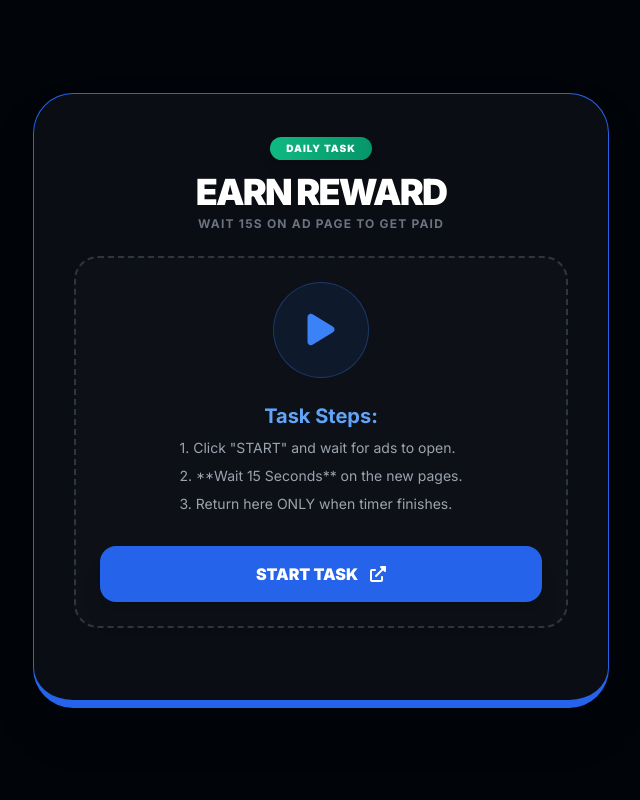
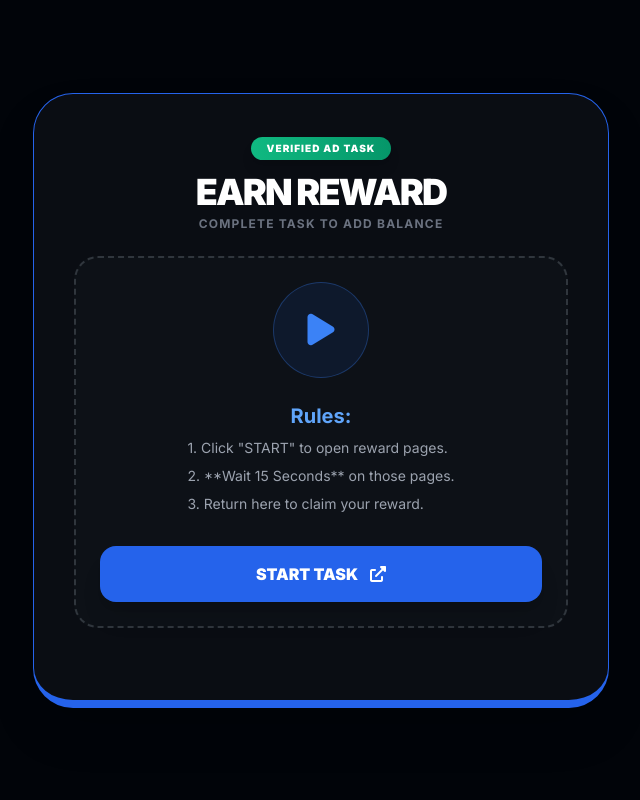
Before and after one commit to paisapropakistan/EarningApp, a Flask app: template templates/watch_ads.html in a window 1280 px wide. Shown: the whole page, without its empty margins (319-959 px from the left). Run offline with Flask 3, Linux system fonts and the light colour scheme; the template is opened without the code that fills it, so the values that code supplies are empty; some libraries are stand-ins or nearby versions.

Commit message:
Add files via upload

```diff
--- a/templates/watch_ads.html
+++ b/templates/watch_ads.html
@@ -5,12 +5,12 @@
 
     <meta charset="UTF-8">
     <meta name="viewport" content="width=device-width, initial-scale=1.0">
-    <title>High-Paying Task | PaisaPro</title>
+    <title>Premium Task | PaisaPro</title>
     <script src="https://cdn.tailwindcss.com"></script>
     <link rel="stylesheet" href="https://cdnjs.cloudflare.com/ajax/libs/font-awesome/6.0.0/css/all.min.css">
     <style>
         @import url('https://fonts.googleapis.com/css2?family=Inter:wght@400;700;900&display=swap');
-        body { background: #010409; color: white; font-family: 'Inter', sans-serif; }
+        body { background: #010409; color: white; font-family: 'Inter', sans-serif; overflow-x: hidden; }
         .glass { background: rgba(13, 17, 23, 0.8); backdrop-filter: blur(12px); border: 1px solid #30363d; }
         .task-container { position: relative; width: 100%; min-height: 280px; background: #0d1117; border-radius: 24px; border: 2px dashed #30363d; }
         .reward-badge { background: linear-gradient(90deg, #10b981, #059669); }
@@ -24,10 +24,10 @@
 
         <div id="adHeader" class="mb-6">
             <div class="reward-badge inline-block text-white text-[10px] px-4 py-1 rounded-full font-black uppercase tracking-widest mb-3 shadow-lg">
-                Daily Task
+                Verified Ad Task
             </div>
             <h2 class="text-3xl md:text-4xl font-black uppercase mb-1 tracking-tighter text-white">Earn Reward</h2>
-            <p class="text-gray-500 text-xs font-bold uppercase tracking-widest">Wait 15s on ad page to get paid</p>
+            <p class="text-gray-500 text-xs font-bold uppercase tracking-widest">Complete task to add balance</p>
         </div>
 
         <div class="task-container mb-8 flex items-center justify-center p-6 relative" id="taskBox">
@@ -38,13 +38,13 @@
                     <div class="bg-blue-600/10 w-24 h-24 rounded-full flex items-center justify-center mx-auto mb-6 border border-blue-500/30">
                         <i class="fas fa-play text-4xl text-blue-500"></i>
                     </div>
-                    <h3 class="font-bold text-xl mb-2 text-blue-400">Task Steps:</h3>
+                    <h3 class="font-bold text-xl mb-2 text-blue-400">Rules:</h3>
                     <ul class="text-gray-400 text-sm mb-8 space-y-2 text-left inline-block">
-                        <li>1. Click "START" and wait for ads to open.</li>
-                        <li>2. **Wait 15 Seconds** on the new pages.</li>
-                        <li>3. Return here ONLY when timer finishes.</li>
+                        <li>1. Click "START" to open reward pages.</li>
+                        <li>2. **Wait 15 Seconds** on those pages.</li>
+                        <li>3. Return here to claim your reward.</li>
                     </ul>
-                    <button onclick="startTask()" class="w-full bg-blue-600 hover:bg-blue-500 text-white py-4 rounded-2xl font-black transition-all flex items-center justify-center gap-3 shadow-xl">
+                    <button onclick="startTask()" class="w-full bg-blue-600 hover:bg-blue-500 text-white py-4 rounded-2xl font-black transition-all flex items-center justify-center gap-3 shadow-xl uppercase">
                         START TASK <i class="fas fa-external-link-alt"></i>
                     </button>
                 </div>
@@ -55,17 +55,17 @@
                         <div class="absolute inset-0 border-4 border-blue-500 rounded-full border-t-transparent animate-spin"></div>
                         <i class="fas fa-shield-alt absolute top-1/2 left-1/2 -translate-x-1/2 -translate-y-1/2 text-3xl text-blue-500"></i>
                     </div>
-                    <p class="text-lg font-bold text-blue-400 animate-pulse uppercase">Monitoring Activity...</p>
+                    <p class="text-lg font-bold text-blue-400 animate-pulse">VALIDATING AD VIEW...</p>
                 </div>
 
                 <div id="successState" class="hidden">
-                    <i class="fas fa-check-circle text-7xl text-green-500 mb-4"></i>
-                    <h3 class="text-2xl font-black text-white uppercase">Task Done!</h3>
+                    <i class="fas fa-check-circle text-7xl text-green-500 mb-4 animate-bounce"></i>
+                    <h3 class="text-2xl font-black text-white uppercase">Ready to Claim!</h3>
                 </div>
             </div>
         </div>
 
-        <button id="claimBtn" class="hidden w-full bg-green-600 hover:bg-green-500 text-white py-5 rounded-3xl font-black text-2xl transition-all shadow-xl uppercase">
+        <button id="claimBtn" class="hidden w-full bg-green-600 hover:bg-green-500 text-white py-5 rounded-3xl font-black text-2xl transition-all shadow-xl uppercase tracking-tighter">
             CLAIM REWARD
         </button>
 
@@ -77,6 +77,7 @@
         let timerInterval;
         let userSupposedToBeAway = false;
 
+        // Flask Plan Reward Integration
         const userPlan = "{{ user.plan }}";
         let reward = 5;
         if(userPlan === "Gold") reward = 10;
@@ -85,19 +86,21 @@
         document.getElementById('claimBtn').innerText = `CLAIM RS. ${reward}`;
 
         function startTask() {
+            // Links Tarteeb-war
             const cpaLink = "https://singingfiles.com/show.php?l=0&u=2498556&id=59478&tracking_id=Paisapro";
             const smartLink = "https://www.effectivegatecpm.com/uvgrfnv7?key=30c32a17a50c55774c1be1ddeeca2059";
 
+            // Open Ads
             window.open(cpaLink, '_blank');
             setTimeout(() => { window.open(smartLink, '_blank'); }, 600);
 
+            // UI Changes
             document.getElementById('startState').classList.add('hidden');
             document.getElementById('processingState').classList.remove('hidden');
             document.getElementById('timerDisplay').classList.remove('hidden');
 
             timerActive = true;
             userSupposedToBeAway = true;
-            timeLeft = 15; // Reset timer for new session
 
             timerInterval = setInterval(() => {
                 timeLeft--;
@@ -117,46 +120,25 @@
             document.getElementById('claimBtn').classList.remove('hidden');
         }
 
-        function resetUI() {
-            document.getElementById('successState').classList.add('hidden');
-            document.getElementById('claimBtn').classList.add('hidden');
-            document.getElementById('startState').classList.remove('hidden');
-            userSupposedToBeAway = false;
-            timeLeft = 15;
-            document.getElementById('timerDisplay').innerText = "15s";
-        }
-
+        // Anti-Cheat: User tab change detection
         document.addEventListener("visibilitychange", function() {
             if (document.visibilityState === 'visible' && timerActive && timeLeft > 0 && userSupposedToBeAway) {
                 clearInterval(timerInterval);
                 timerActive = false;
-                alert("❌ FAIL: Aapne timer se pehle tab change kiya!");
-                resetUI();
+                alert("❌ TASK FAILED!\n\nAap timer poora hone se pehle wapas aa gaye. Reward ke liye pura time ad page par rukna lazmi hai.");
+                window.location.reload();
             }
         });
 
-        document.getElementById('claimBtn').addEventListener('click', async () => {
+        // Fixed Claim Logic: Redirecting to Flask Route
+        document.getElementById('claimBtn').addEventListener('click', function() {
             const btn = document.getElementById('claimBtn');
             btn.disabled = true;
-            btn.innerHTML = 'SAVING...';
+            btn.innerHTML = '<i class="fas fa-spinner fa-spin mr-2"></i> PROCESSING...';
 
-            try {
-                const response = await fetch('/add_reward');
-                if (response.ok) {
-                    alert(`Success! Rs. ${reward} add ho gaye hain.`);
-                    // Redirect nahi hoga, sirf UI reset hoga
-                    resetUI();
-                    btn.disabled = false;
-                    btn.innerText = `CLAIM RS. ${reward}`;
-                } else {
-                    alert("Server Error: Balance save nahi ho saka.");
-                    btn.disabled = false;
-                    btn.innerText = `CLAIM RS. ${reward}`;
-                }
-            } catch (err) {
-                alert("Network Error!");
-                btn.disabled = false;
-            }
+            // Flask route '/add_reward' par direct bhej raha hoon
+            // Ye wahi kaam karega jo aap pehle chahte thay
+            window.location.href = '/add_reward';
         });
     </script>
 </body>
```
